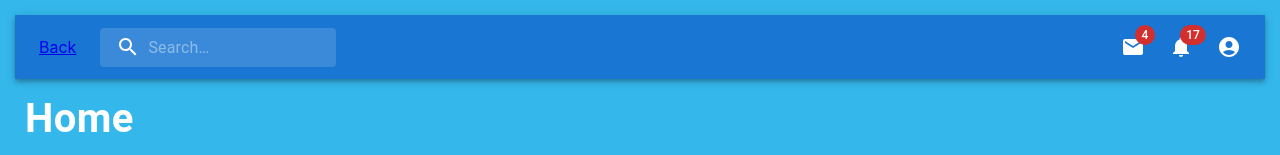
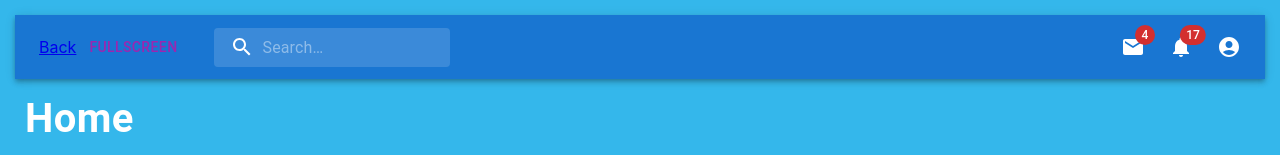
Before and after one commit to fcodelabs/training-web, a React (Create React App) app: page /home in a window 1280 px wide. Shown: the top 155 px of the page. Built offline with nearby package versions, Linux system fonts and the light colour scheme; no server answers; the database is empty.

Commit message:
fullscreen button added

```diff
--- a/src/components/NavBar/NavBar.tsx
+++ b/src/components/NavBar/NavBar.tsx
@@ -16,6 +16,10 @@ import MailIcon from '@mui/icons-material/Mail';
 import NotificationsIcon from '@mui/icons-material/Notifications';
 import MoreIcon from '@mui/icons-material/MoreVert';
 import {Link} from "react-router-dom";
+import {useState} from "react";
+import {Button} from "@mui/material";
+import {blue} from "@mui/material/colors";
+import * as colorette from "colorette";
 
 const Search = styled('div')(({ theme }) => ({
     position: 'relative',
@@ -155,14 +159,33 @@ export default function PrimarySearchAppBar() {
         </MenuItem>
         </Menu>
 );
+    const [isFullscreen, setIsFullscreen] = useState(false);
+
+    const handleFullscreen = () => {
+        if (document.fullscreenEnabled) {
+            const documentElement = document.documentElement;
+            if (documentElement.requestFullscreen) {
+                documentElement.requestFullscreen();
+                setIsFullscreen(true);
+            }
+        }
+    }
+        const handleExitFullscreen = () => {
+            if (document.fullscreenEnabled) {
+                document.exitFullscreen();
+                setIsFullscreen(false);
+            }
+        }
 
     return (
         <Box sx={{ flexGrow: 1 }}>
     <AppBar position="static">
     <Toolbar>
         <Link to="/" className={"link-back"} >Back</Link>
-
-
+        <div style={{padding: 5}}>
+            {!isFullscreen && <Button color="secondary" onClick={handleFullscreen}>Fullscreen</Button>}
+            {isFullscreen && <Button color="secondary" onClick={handleExitFullscreen}>Exit Fullscreen</Button>}
+        </div>
     <Search>
     <SearchIconWrapper>
         <SearchIcon />
```
